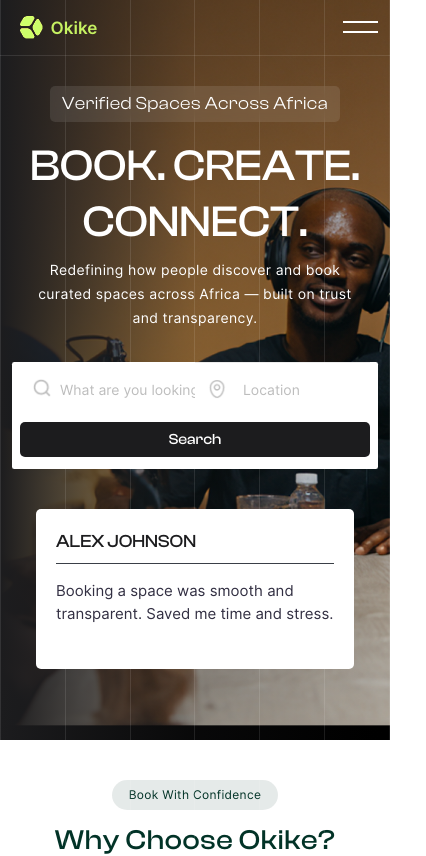
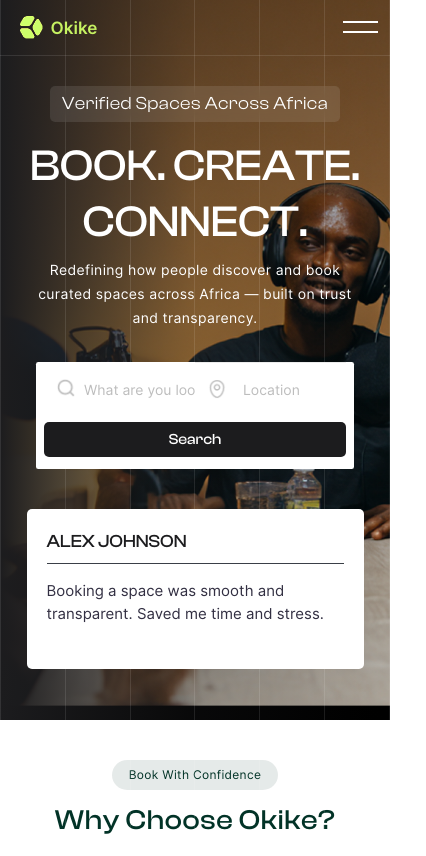
Before and after one commit to OnyekwereMichael/okike-space-web, a React (Vite) app: page / in a window 390 px wide. Shown: the top 856 px of the page, 426 px wide, since content can reach past the window. Built offline with nearby package versions, Linux system fonts and the light colour scheme.

Commit message:
style(landing-page): adjust responsive styles for testimonial and hero sections
- Update testimonial container width and spacing for mobile
- Adjust hero section height and search bar margins on mobile
- Improve text leading and image scaling in host space component

```diff
--- a/src/pages/LandingPage/component/Testimonial.tsx
+++ b/src/pages/LandingPage/component/Testimonial.tsx
@@ -46,7 +46,7 @@ export default function Testimonials() {
   // visible only on mobile (max-sm)
   className="max-sm:block hidden z-50 mt-6 overflow-hidden"
 >
-  <div className="mx-auto w-full max-w-[350px] px-4">
+  <div className="mx-auto  w-[80%] px-4">
     <Swiper
       spaceBetween={12}
       slidesPerView={1}
--- a/src/pages/LandingPage/pages/Hero/Hero.tsx
+++ b/src/pages/LandingPage/pages/Hero/Hero.tsx
@@ -11,7 +11,7 @@ export default function Hero() {
       {/* Hero Section */}
       <section className="relative w-full h-full">
         {/* Hero Image */}
-  <div className="w-full h-[780px] max-sm:h-[740px] bg-black">
+  <div className="w-full h-[780px] max-sm:h-[720px] bg-black">
   <img
     src={Hero_Img}
     alt="Hero"
@@ -59,14 +59,14 @@ export default function Hero() {
             built on trust and transparency.
           </p>
 
-          <div>
+          <div className='max-sm:mx-6'>
             <SearchBar />
           </div>
 
           {/* Search Bar */}
 
 
-           <div className=" ">
+           <div className="max-sm:mx-36 ">
         <Testimonials />
       </div>
         </div>
--- a/src/pages/LandingPage/pages/howItWorks/component/HostSpace.tsx
+++ b/src/pages/LandingPage/pages/howItWorks/component/HostSpace.tsx
@@ -25,7 +25,7 @@ export default function HostSpace() {
           For Space Owners
         </span>
 
-        <h1 className="mb-4 font-clash-SemiBold text-[#1C1C1E] text-[60px] leading-[1.1] max-sm:text-[30px] max-sm:w-full max-sm:leading-6">
+        <h1 className="mb-4 font-clash-SemiBold text-[#1C1C1E] text-[60px] leading-[1.1] max-sm:text-[30px] max-sm:w-full max-sm:leading-9">
           Turn your space into income on Okike
         </h1>
 
@@ -53,7 +53,7 @@ export default function HostSpace() {
           scale-[180%] object-cover
             w-full max-w-[420px]
 
-            max-sm:scale-110
+            max-sm:scale-125
           "
         />
       </div>
```
